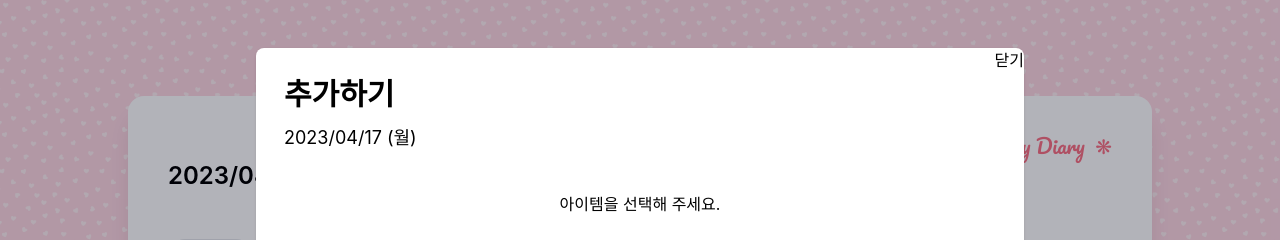
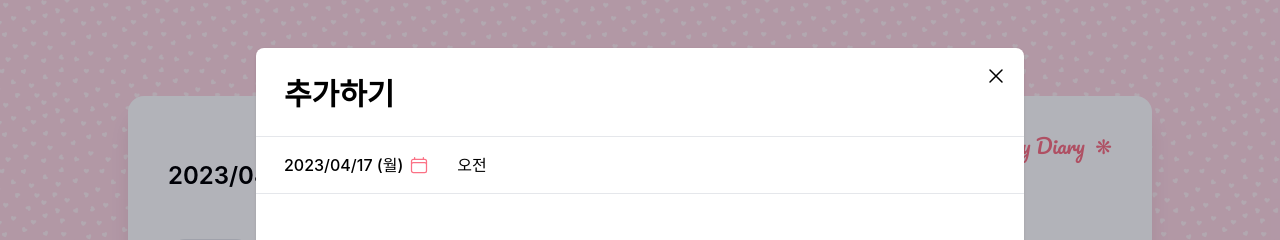
Before and after one commit to PerlPark/yummy-diary, a Next.js app: page / in a window 1280 px wide. Both pictures are taken after a click on the button "추가하기". Shown: the top 240 px of the page. Built offline with nearby package versions, Linux system fonts and the light colour scheme; a web font is replaced by a local one.

Commit message:
feat: 날짜 선택 버튼 UI 추가, CSS 수정

```diff
--- a/components/AddModal.tsx
+++ b/components/AddModal.tsx
@@ -6,6 +6,7 @@ import labels from '@/constants/labels';
 import { Data, ItemType, dataState } from '@/recoil/data';
 import { useRecoilState } from 'recoil';
 import FoodItem from './FoodItem';
+import { CalendarIcon, XMarkIcon } from '@heroicons/react/24/outline';
 
 type AddModalPropsType = {
   date: string;
@@ -54,17 +55,28 @@ const AddModal = ({ date, closeHandler }: AddModalPropsType) => {
 
   return (
     <div className="fixed top-0 left-0 w-full h-full bg-slate-950/30 px-4 overflow-auto z-50">
-      <div className="max-w-3xl mx-auto my-12 bg-white rounded-lg shadow p-7 relative">
-        <h1 className="text-3xl font-semibold mb-3">추가하기</h1>
-        <span className="text-lg">{date}</span>
+      <div className="max-w-3xl mx-auto my-12 bg-white rounded-lg shadow relative">
+        <h1 className="text-3xl font-semibold mb-3 p-7 pb-3">추가하기</h1>
         <button
           type="button"
           onClick={closeHandler}
-          className="absolute right-0 top-0"
+          className="absolute right-4 top-4"
         >
-          닫기
+          <XMarkIcon className="w-6 h-6" />
         </button>
 
+        <div className="border-t border-b py-4 px-7 flex gap-7">
+          <button
+            type="button"
+            className="flex font-medium items-center gap-1.5"
+          >
+            <span className="">{date}</span>
+            <CalendarIcon className="h-5 w-5 text-rose-400" />
+          </button>
+          <button>오전</button>
+        </div>
+
+        <div className="px-7 py-3">
           <div className="pb-4 mb-5">
             {!selected && (
               <div className="py-10 text-center">아이템을 선택해 주세요.</div>
@@ -84,7 +96,9 @@ const AddModal = ({ date, closeHandler }: AddModalPropsType) => {
                   </div>
                 </div>
                 <div>
-                <span className="text-sm text-gray-500">{selected.brand}</span>
+                  <span className="text-sm text-gray-500">
+                    {selected.brand}
+                  </span>
                   <h3 className="text-xl font-medium mt-1 mb-6">
                     {selected.name}
                   </h3>
@@ -100,7 +114,9 @@ const AddModal = ({ date, closeHandler }: AddModalPropsType) => {
                         <input
                           type="text"
                           defaultValue={
-                          selected.nutrition[key as keyof ItemType['nutrition']]
+                            selected.nutrition[
+                              key as keyof ItemType['nutrition']
+                            ]
                           }
                           className="rounded bg-gray-100 px-3 py-1 text-sm flex-grow"
                           style={{ width: 'calc(100% - 80px)' }}
@@ -140,6 +156,7 @@ const AddModal = ({ date, closeHandler }: AddModalPropsType) => {
           <AddButton text="새 아이템 추가하기" onClick={() => {}} />
         </div>
       </div>
+    </div>
   );
 };
 
--- a/components/FoodItem.tsx
+++ b/components/FoodItem.tsx
@@ -21,7 +21,7 @@ const FoodItem = ({
       <img
         src={image}
         alt=""
-        className="rounded mb-2 h-40 object-cover border"
+        className="rounded mb-1.5 h-40 object-cover border"
       />
       <span className="text-xs text-gray-500">{brand}</span>
       <h3 className="text-base font-medium mt-0.5">{name}</h3>
--- a/package.json
+++ b/package.json
@@ -9,6 +9,7 @@
     "lint": "next lint"
   },
   "dependencies": {
+    "@heroicons/react": "^2.0.17",
     "@types/node": "18.15.11",
     "@types/react": "18.0.35",
     "@types/react-dom": "18.0.11",
```
Also changed, not shown: 1 other file (tests, documents, lock files or other folders). Lines whose indentation alone changed are shown as unchanged.
